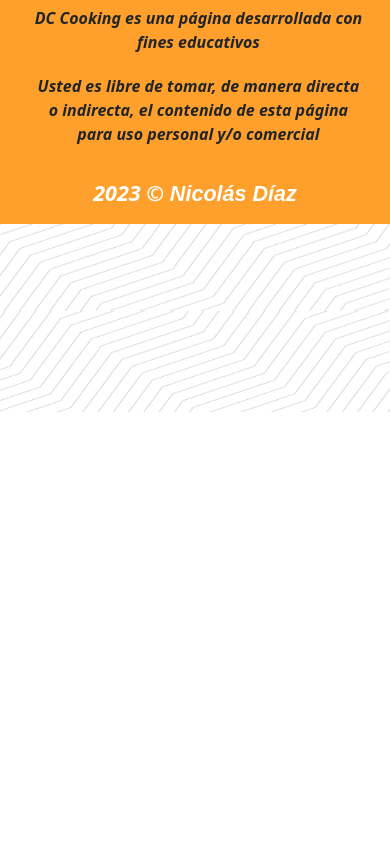
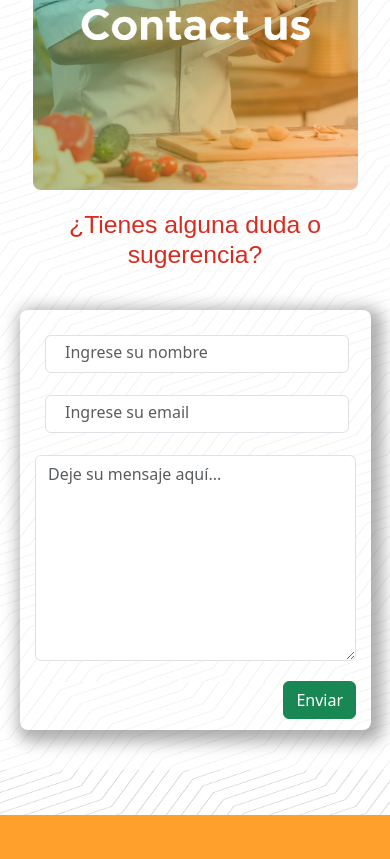
Before and after one commit to Nicodc96/cac-recetario, a plain HTML site: page pages/contacto.html in a window 390 px wide. Shown: the part 432-1291 px from the top of the page. Before the commit the page ends 844 px from the top, so only its background shows below. Drawn offline with nearby package versions, Linux system fonts and the light colour scheme; a web font is replaced by a local one.

Commit message:
feat!: added form on contacto.html (+) added contact us img (+) responsive styles added (-) removed italic text on footer

```diff
--- a/css/responsive.css
+++ b/css/responsive.css
@@ -473,3 +473,119 @@
         width: 250px;
     }
 }
+/* -------- contacto -------- */
+@media screen and (max-width:1250px) {
+    #contenedorContactoForm{
+        width: 70vw;
+    }
+    .input-custom{
+        width: 29.5vw;
+    }
+}
+@media screen and (max-width:991px) {
+    #contenedorContactoForm{
+        width: 85vw;
+    }
+    .input-custom{
+        width: 35.5vw;
+    }
+    #imgContactanos{
+        width: 500px;
+    }
+}
+@media screen and (max-width:850px) {
+    .input-custom{
+        width: 33.5vw;
+    }
+}
+@media screen and (max-width:750px) {
+    .input-custom{
+        width: 31.5vw;
+    }
+}
+@media screen and (max-width:660px) {
+    .input-custom{
+        width: 29.5vw;
+    }
+}
+@media screen and (max-width:600px) {
+    #contenedorContacto{
+        margin-left: auto;
+        margin-right: auto;
+    }
+    #contenedorContacto{
+        width: 100vw;
+    }
+    #contenedorContactoForm{
+        width: 90vw;
+    }
+    .input-custom{
+        width: 33vw;
+    }
+    .floatlabel,
+    #inputTextArea{
+        font-size: 1em;
+    }
+}
+@media screen and (max-width:550px) {
+    #formContacto{
+        height: 420px;
+    }
+    .inputs{
+        width: 100%;
+        height: 40px;
+        margin-bottom: 20px;
+    }
+    #inputTextArea{
+        margin-top: 10px;
+    }
+    .input-custom{
+        width: 74vw;
+    }
+}
+@media screen and (max-width:500px) {
+    .input-custom{
+        width: 72vw;
+    }
+    #imgContactanos{
+        width: 400px;
+    }
+}
+@media screen and (max-width:440px) {
+    #imgContactanos{
+        width: 375px;
+    }
+    .input-custom{
+        width: 70vw;
+    }
+}
+@media screen and (max-width:400px) {
+    #contenedorContacto{
+        gap: 0;
+    }
+    #imgContactanos{
+        width: 325px;
+    }
+    #contenedorContactoForm{
+        width: 100vw;
+    }
+    #formContacto{
+        width: 90vw;
+    }
+    .input-custom{
+        width: 78vw;
+    }
+}
+@media screen and (max-width:350px) {
+    .input-custom{
+        width: 75vw;
+    }
+    #imgContactanos{
+        width: 300px;
+    }
+}
+@media screen and (max-width:300px) {
+    #imgContactanos{
+        width: 280px;
+    }
+}
--- a/css/styles.css
+++ b/css/styles.css
@@ -434,3 +434,68 @@ body{
 #contenedorCardsR .card-body h5{
     font-size: 18px;
 }
+/* ----- Contacto ----- */
+#contenedorContacto{
+    margin: 45px;
+    display: flex;
+    justify-content: center;
+    flex-direction: row;
+    flex-wrap: wrap;
+    gap: 35px;
+    padding: 20px;
+    background-color: rgba(255, 255, 255, 0.65);
+}
+#imgContactanos{
+    width: 600px;
+    border-radius: 8px;
+}
+#contenedorContactoForm{
+    padding: 20px;
+    width: 50vw;
+}
+#contenedorContactoForm > h2{
+    color: #DA2B1F;
+}
+#formContacto{
+    margin-top: 40px;
+    padding: 15px;
+    box-shadow: 5px 5px 15px 7px rgba(26, 26, 26, 0.35);
+    border-radius: 8px;
+    height: 380px;
+}
+.inputs{
+    position: relative;
+    height: 80px;
+    line-height: 30px;
+    padding-top: 10px;
+}
+.input-custom{
+    position: absolute;
+    width: 20.5vw;
+    margin: 0 10px;
+    transition: 0.1s ease;
+    outline: none;
+}
+.floatlabel{
+    position: absolute;
+    font-size: 1.05em;
+    margin-top: 2px;
+    margin-left: 30px;
+    color: rgb(92, 92, 92);
+    cursor: text;
+    transition: 0.2s ease;
+    border-radius: 5px;
+}
+.input-custom:focus + .floatlabel,
+.input-custom:valid + .floatlabel{
+    transform: translate(-15px, -22px) scale(0.9);
+    font-size: 18px;
+    line-height: 20px;
+    color: var(--bs-primary);
+    z-index: 2000;
+}
+#contenedorFormBoton{
+    margin-top: 20px;
+    display: flex;
+    justify-content: end;
+}
--- a/pages/contacto.html
+++ b/pages/contacto.html
@@ -79,7 +79,34 @@
         </section>
     </header>
     <main>
-
+        <section id="contenedorContacto">
+            <article id="contenedorContactoImg">
+                <img src="../assets/contact-us.jpg" alt="contactanos" id="imgContactanos">
+            </article>
+            <article id="contenedorContactoForm">
+                <h2 class="text-pacifico text-center">¿Tienes alguna duda o sugerencia?</h2>
+                <form id="formContacto">
+                    <div class="row">
+                        <div class="col-6 inputs">
+                            <input type="text" name="form-name" id="inputFormName" class="form-control input-custom" required>
+                            <label for="inputFormName" class="floatlabel">Ingrese su nombre</label>
+                        </div>
+                        <div class="col-6 inputs">
+                            <input type="text" name="form-email" id="inputFormEmail" class="form-control input-custom" required>
+                            <label for="inputFormEmail" class="floatlabel">Ingrese su email</label>
+                        </div>
+                    </div>
+                    <div class="row">
+                        <div class="col-12">
+                            <textarea name="formTextArea" id="inputTextArea" cols="30" rows="8" class="form-control" placeholder="Deje su mensaje aquí..."></textarea>
+                        </div>
+                    </div>
+                    <div id="contenedorFormBoton">
+                        <button type="submit" class="btn btn-success">Enviar</button>
+                    </div>
+                </form>
+            </article>
+        </section>
     </main>
     <footer>
         <section id="contenedor-footer" class="bg-orange">
@@ -115,8 +142,8 @@
             </div>
             <div class="row w-100">
                 <div class="col-12">
-                    <p class="fst-italic fw-semibold">DC Cooking es una página desarrollada con fines educativos</p>
-                    <p class="fst-italic fw-semibold">Usted es libre de tomar, de manera directa o indirecta, el contenido de esta página para uso personal y/o comercial</p>
+                    <p class="fw-semibold">DC Cooking es una página desarrollada con fines educativos</p>
+                    <p class="fw-semibold">Usted es libre de tomar, de manera directa o indirecta, el contenido de esta página para uso personal y/o comercial</p>
                 </div>
             </div>
             <div id="footer-nombre">
```
Also changed, not shown: index.html (+3 -3 lines), pages/recetas.html (+3 -3 lines), assets/contact-us.jpg (added).
